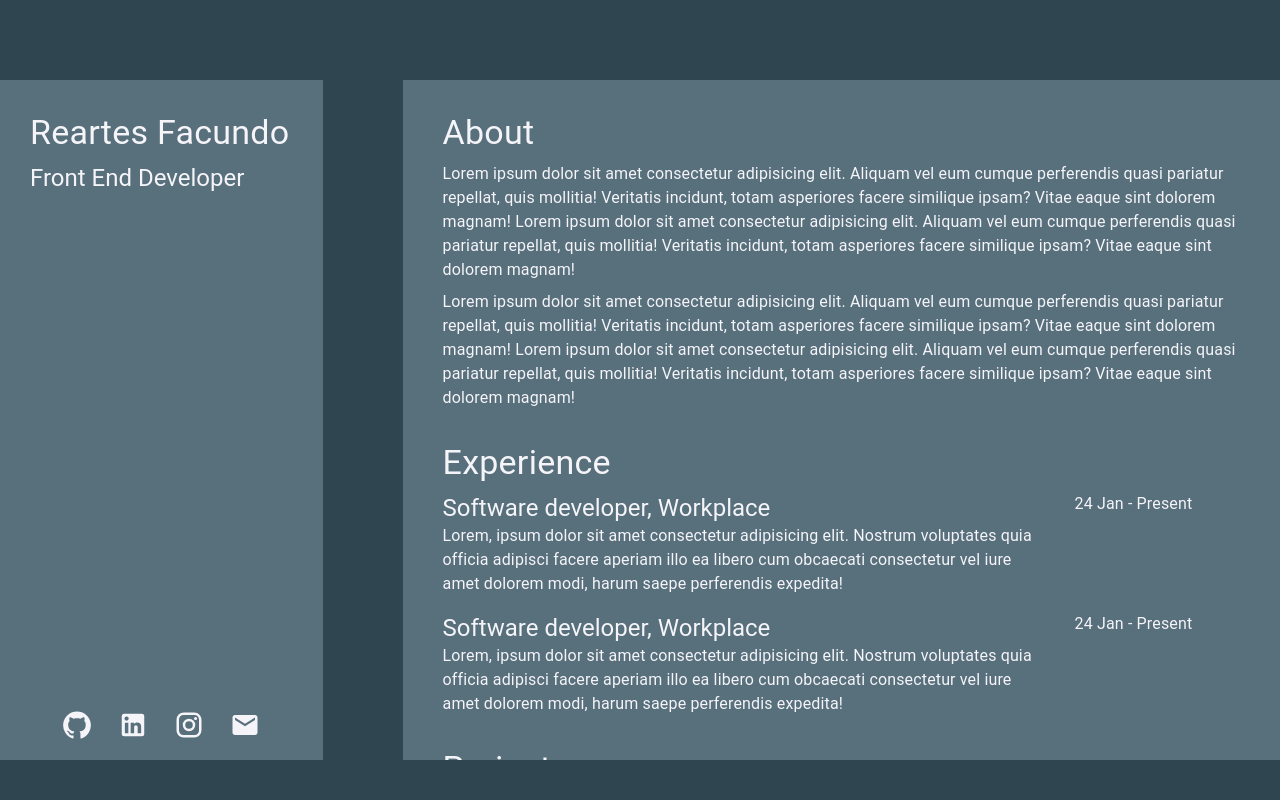
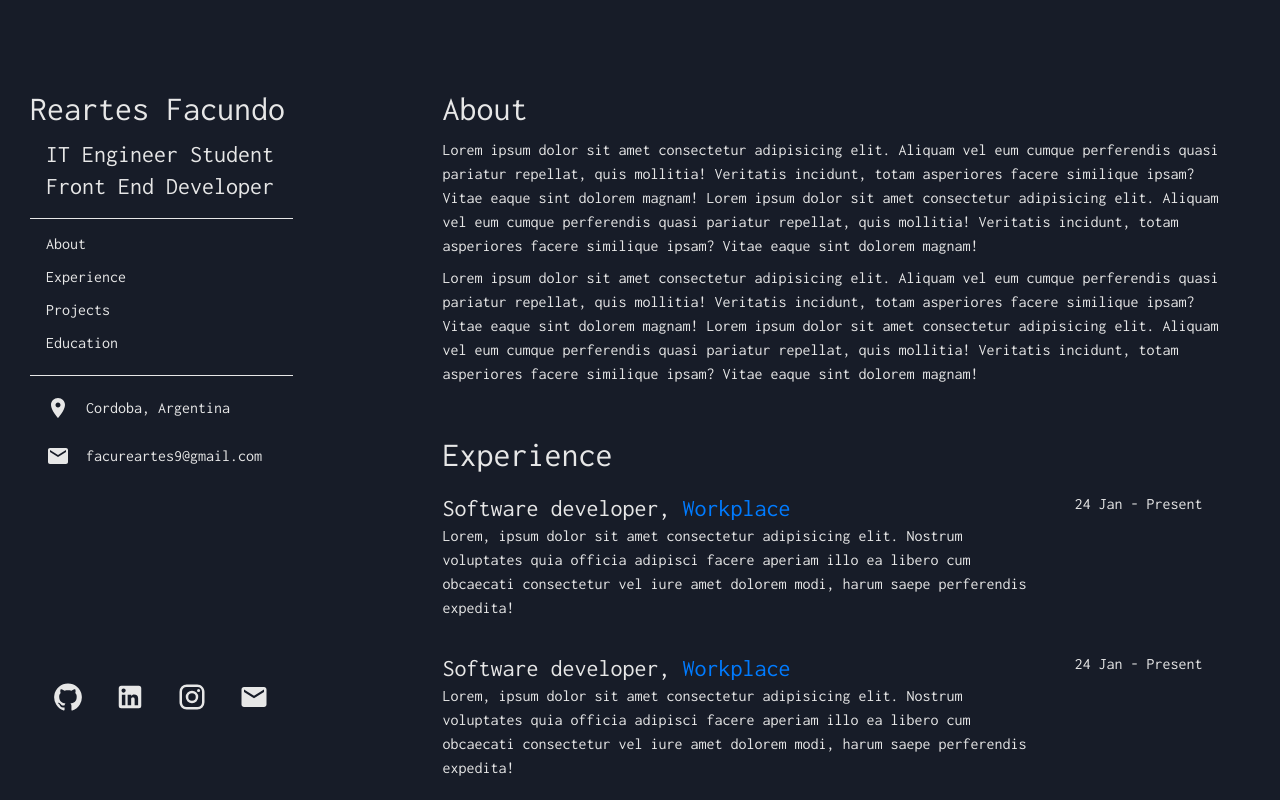
Before and after one commit to FacuReartes/portfolio-v2, a Next.js app: page / in a window 1280 px wide. Shown: the top 800 px of the page. Built offline with nearby package versions, Linux system fonts and the light colour scheme.

Commit message:
theme adjusting, sidebar work

```diff
--- a/src/app/globals.css
+++ b/src/app/globals.css
@@ -3,3 +3,7 @@
   padding: 0;
   margin: 0;
 }
+
+html {
+  scroll-behavior: smooth;
+}
--- a/src/app/layout.tsx
+++ b/src/app/layout.tsx
@@ -2,6 +2,12 @@ import type { Metadata } from 'next';
 import './globals.css';
 import { ThemeProvider } from '@mui/material';
 import theme from '@/theme/theme';
+import { Inconsolata } from 'next/font/google';
+
+const inconsolata = Inconsolata({
+  subsets: ['latin'],
+  variable: '--inconsolata',
+});
 
 export const metadata: Metadata = {
   title: 'Facundo Reartes',
@@ -15,7 +21,7 @@ export default function RootLayout({
 }>) {
   return (
     <ThemeProvider theme={theme}>
-      <html lang="en">
+      <html lang="en" className={inconsolata.className}>
         <body>{children}</body>
       </html>
     </ThemeProvider>
--- a/src/app/page.tsx
+++ b/src/app/page.tsx
@@ -5,7 +5,8 @@ import { Box, Typography } from '@mui/material';
 
 const experiences = [
   {
-    title: 'Software developer, Workplace',
+    title: 'Software developer',
+    workplace: 'Workplace',
     description:
       'Lorem, ipsum dolor sit amet consectetur adipisicing elit. Nostrum voluptates quia officia adipisci facere aperiam illo ea libero cum obcaecati consectetur vel iure amet dolorem modi, harum saepe perferendis expedita!',
     date: '24 Jan - Present',
@@ -17,23 +18,19 @@ export default function Home() {
     <Box
       sx={{
         display: 'flex',
-        py: 10,
         justifyContent: 'center',
         gap: 10,
+        py: 7,
         bgcolor: 'secondary.main',
-        height: '100vh'
+        color: 'common.white',
       }}
     >
       <Sidebar />
-      <Box sx={{ bgcolor: 'primary.main', width: '900px', px: '40px', pt: 4, overflowY: 'auto', height: '85vh' }}>
-        <Typography
-          variant="h4"
-          component="h3"
-          sx={{ color: 'common.white', pb: 1 }}
-        >
+      <Box sx={{ width: '900px', px: '40px', pt: 4 }}>
+        <Typography variant="h4" component="h3" sx={{ pb: 1 }} id="about">
           About
         </Typography>
-        <Typography sx={{ color: 'common.white', pb: 1 }}>
+        <Typography sx={{ pb: 1 }}>
           Lorem ipsum dolor sit amet consectetur adipisicing elit. Aliquam vel
           eum cumque perferendis quasi pariatur repellat, quis mollitia!
           Veritatis incidunt, totam asperiores facere similique ipsam? Vitae
@@ -42,7 +39,7 @@ export default function Home() {
           repellat, quis mollitia! Veritatis incidunt, totam asperiores facere
           similique ipsam? Vitae eaque sint dolorem magnam!
         </Typography>
-        <Typography sx={{ color: 'common.white' }}>
+        <Typography>
           Lorem ipsum dolor sit amet consectetur adipisicing elit. Aliquam vel
           eum cumque perferendis quasi pariatur repellat, quis mollitia!
           Veritatis incidunt, totam asperiores facere similique ipsam? Vitae
@@ -54,7 +51,8 @@ export default function Home() {
         <Typography
           variant="h4"
           component="h3"
-          sx={{ color: 'common.white', pb: 1, pt: 4 }}
+          sx={{ pb: 2, pt: 6 }}
+          id="experience"
         >
           Experience
         </Typography>
@@ -62,25 +60,29 @@ export default function Home() {
           title={experiences[0].title}
           description={experiences[0].description}
           date={experiences[0].date}
+          workplace={experiences[0].workplace}
         />
         <Experience
           title={experiences[0].title}
           description={experiences[0].description}
           date={experiences[0].date}
+          workplace={experiences[0].workplace}
         />
         <Typography
           variant="h4"
           component="h3"
-          sx={{ color: 'common.white', pb: 1, pt: 2 }}
+          sx={{ pb: 2, pt: 2 }}
+          id="projects"
         >
           Projects
         </Typography>
-        <Project/>
-        <Project/>
+        <Project />
+        <Project />
         <Typography
           variant="h4"
           component="h3"
-          sx={{ color: 'common.white', pb: 1, pt: 2 }}
+          sx={{ pb: 1, pt: 2 }}
+          id="education"
         >
           Education
         </Typography>
@@ -88,6 +90,7 @@ export default function Home() {
           title={experiences[0].title}
           description={experiences[0].description}
           date={experiences[0].date}
+          workplace={experiences[0].workplace}
         />
       </Box>
     </Box>
--- a/src/components/Experience.tsx
+++ b/src/components/Experience.tsx
@@ -3,22 +3,35 @@ import React, { FC } from 'react';
 
 interface IExperience {
   title: string;
+  workplace: string;
   description: string;
   date: string;
 }
 
 const Experience: FC<IExperience> = (props) => {
   return (
-    <Box sx={{ display: 'flex', gap: 4, pb: 2 }}>
+    <Box sx={{ display: 'flex', gap: 4, pb: 4 }}>
       <Box sx={{ width: '600px' }}>
-        <Typography variant="h5" component="h4" sx={{ color: 'common.white' }}>
-          {props.title}
+        <Typography variant="h5" component="h4">
+          <Typography
+            component="span"
+            variant="h5"
+            sx={{ color: 'common.white' }}
+          >
+            {props.title}
+          </Typography>
+          {', '}
+          <Typography
+            component="span"
+            variant="h5"
+            sx={{ color: 'primary.main' }}
+          >
+            {props.workplace}
+          </Typography>
         </Typography>
-        <Typography sx={{ color: 'common.white' }}>
-          {props.description}
-        </Typography>
+        <Typography>{props.description}</Typography>
       </Box>
-      <Typography sx={{ color: 'common.white' }}>{props.date}</Typography>
+      <Typography>{props.date}</Typography>
     </Box>
   );
 };
--- a/src/components/Project.tsx
+++ b/src/components/Project.tsx
@@ -6,12 +6,25 @@ interface IProject {}
 
 const Project: FC<IProject> = (props) => {
   return (
-    <Box sx={{ display: 'flex', gap: 4, pb: 2 }}>
-      <Box sx={{ flexShrink: 0, width: '250px', height: '130px', border: 2, borderColor: 'secondary.main', borderRadius: '10px', position: 'relative', overflow: 'hidden'}}>
-        <Image src='/project.png' alt='project image' fill />
+    <Box sx={{ display: 'flex', gap: 4, pb: 4 }}>
+      <Box
+        sx={{
+          flexShrink: 0,
+          width: '250px',
+          height: '130px',
+          border: 2,
+          borderColor: 'secondary.main',
+          borderRadius: '10px',
+          position: 'relative',
+          overflow: 'hidden',
+        }}
+      >
+        <Image src="/project.png" alt="project image" fill />
       </Box>
-      <Box sx={{ color: 'common.white' }}>
-        <Typography variant='h6' component='h4'>Project Title</Typography>
+      <Box>
+        <Typography variant="h6" component="h4">
+          Project Title
+        </Typography>
         <Typography>
           Project description Lorem ipsum dolor sit amet consectetur adipisicing
           elit. Deserunt porro dolores sapiente nulla dignissimos? Placeat eius
--- a/src/components/Sidebar.tsx
+++ b/src/components/Sidebar.tsx
@@ -1,29 +1,70 @@
-import { Email, GitHub, Instagram, LinkedIn } from '@mui/icons-material';
-import { Box, List, ListItemIcon, Typography } from '@mui/material';
+import {
+  Email,
+  GitHub,
+  Instagram,
+  LinkedIn,
+  Mail,
+  Place,
+} from '@mui/icons-material';
+import {
+  Box,
+  Divider,
+  List,
+  ListItem,
+  ListItemButton,
+  ListItemIcon,
+  ListItemText,
+  Typography,
+} from '@mui/material';
 import React from 'react';
 
 const Sidebar = () => {
   return (
     <Box
       sx={{
-        bgcolor: 'primary.main',
         width: '330px',
         height: '85vh',
-        position: 'relative',
+        position: 'sticky',
+        top: 56,
         pt: 4,
         px: '30px',
       }}
     >
-      <Typography
-        variant="h4"
-        component="h1"
-        sx={{ color: 'common.white', pb: 1 }}
-      >
+      <Typography variant="h4" component="h1" sx={{ pb: 1 }}>
         Reartes Facundo
       </Typography>
-      <Typography variant="h5" component="h2" sx={{ color: 'common.white' }}>
+      <Typography variant="h5" component="h2" sx={{ px: 2 }}>
+        IT Engineer Student
+      </Typography>
+      <Typography variant="h5" component="h2" sx={{ px: 2 }}>
         Front End Developer
       </Typography>
+      <Divider sx={{ borderColor: 'common.white', pt: 2 }} />
+      <List>
+        <ListItemButton href="#about">About</ListItemButton>
+        <ListItemButton href="#experience">Experience</ListItemButton>
+        <ListItemButton href="#projects">Projects</ListItemButton>
+        <ListItemButton href="#education">Education</ListItemButton>
+      </List>
+      <Divider sx={{ borderColor: 'common.white', pt: 1 }} />
+      <List>
+        <ListItem>
+          <ListItemIcon
+            sx={{ color: 'common.white', minWidth: 'unset', mr: 2 }}
+          >
+            <Place />
+          </ListItemIcon>
+          <ListItemText>Cordoba, Argentina</ListItemText>
+        </ListItem>
+        <ListItem>
+          <ListItemIcon
+            sx={{ color: 'common.white', minWidth: 'unset', mr: 2 }}
+          >
+            <Mail />
+          </ListItemIcon>
+          <ListItemText>facureartes9@gmail.com</ListItemText>
+        </ListItem>
+      </List>
       <List
         sx={{
           position: 'absolute',
@@ -33,20 +74,58 @@ const Sidebar = () => {
           right: 0,
           textAlign: 'center',
           boxSizing: 'border-box !important',
+          display: 'flex',
+          flexDirection: 'row',
+          justifyContent: 'center',
         }}
       >
-        <ListItemIcon>
-          <GitHub sx={{ color: 'common.white', fontSize: 30 }} />
-        </ListItemIcon>
-        <ListItemIcon>
-          <LinkedIn sx={{ color: 'common.white', fontSize: 30 }} />
-        </ListItemIcon>
-        <ListItemIcon>
-          <Instagram sx={{ color: 'common.white', fontSize: 30 }} />
-        </ListItemIcon>
-        <ListItemIcon sx={{ minWidth: 'unset' }}>
-          <Email sx={{ color: 'common.white', fontSize: 30 }} />
-        </ListItemIcon>
+        <ListItemButton
+          sx={{
+            justifyContent: 'center',
+            ':hover': { color: 'primary.main' },
+            transition: 'all 0.2s linear',
+            flexGrow: 0,
+          }}
+          href="https://github.com/FacuReartes"
+          target="_blank"
+        >
+          <GitHub sx={{ fontSize: 30 }} />
+        </ListItemButton>
+        <ListItemButton
+          sx={{
+            justifyContent: 'center',
+            ':hover': { color: 'primary.main' },
+            transition: 'all 0.2s linear',
+            flexGrow: 0,
+          }}
+          href="https://www.linkedin.com/in/facundo-reartes-63168423a/"
+          target="_blank"
+        >
+          <LinkedIn sx={{ fontSize: 30 }} />
+        </ListItemButton>
+        <ListItemButton
+          sx={{
+            justifyContent: 'center',
+            ':hover': { color: 'primary.main' },
+            transition: 'all 0.2s linear',
+            flexGrow: 0,
+          }}
+          href="https://www.instagram.com/facureartes1/"
+          target="_blank"
+        >
+          <Instagram sx={{ fontSize: 30 }} />
+        </ListItemButton>
+        <ListItemButton
+          sx={{
+            minWidth: 'unset',
+            justifyContent: 'center',
+            ':hover': { color: 'primary.main' },
+            transition: 'all 0.2s linear',
+            flexGrow: 0,
+          }}
+        >
+          <Email sx={{ fontSize: 30 }} />
+        </ListItemButton>
       </List>
     </Box>
   );
--- a/src/theme/theme.ts
+++ b/src/theme/theme.ts
@@ -2,20 +2,20 @@
 import { createTheme } from '@mui/material';
 
 const theme = createTheme({
-  //typography: {
-  // fontFamily: 'var(--outfit)',
-  //},
+  typography: {
+    fontFamily: 'var(--inconsolata)',
+  },
   palette: {
     primary: {
-      main: '#586F7C',
-      light: '#B8DBD9',
+      main: '#007BFF',
+      //light: '#B8DBD9',
     },
     secondary: {
-      main: '#2F4550',
+      main: '#171C28',
     },
     common: {
       black: '#000',
-      white: '#F4F4F9',
+      white: '#E7E7E7',
     },
   },
 });
```
